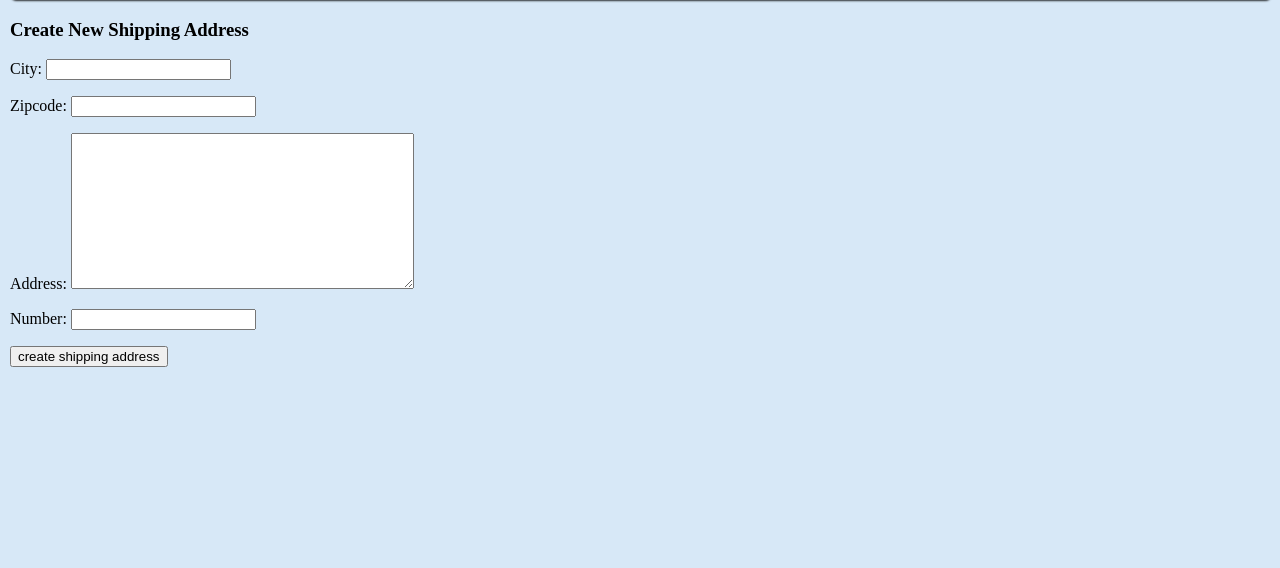
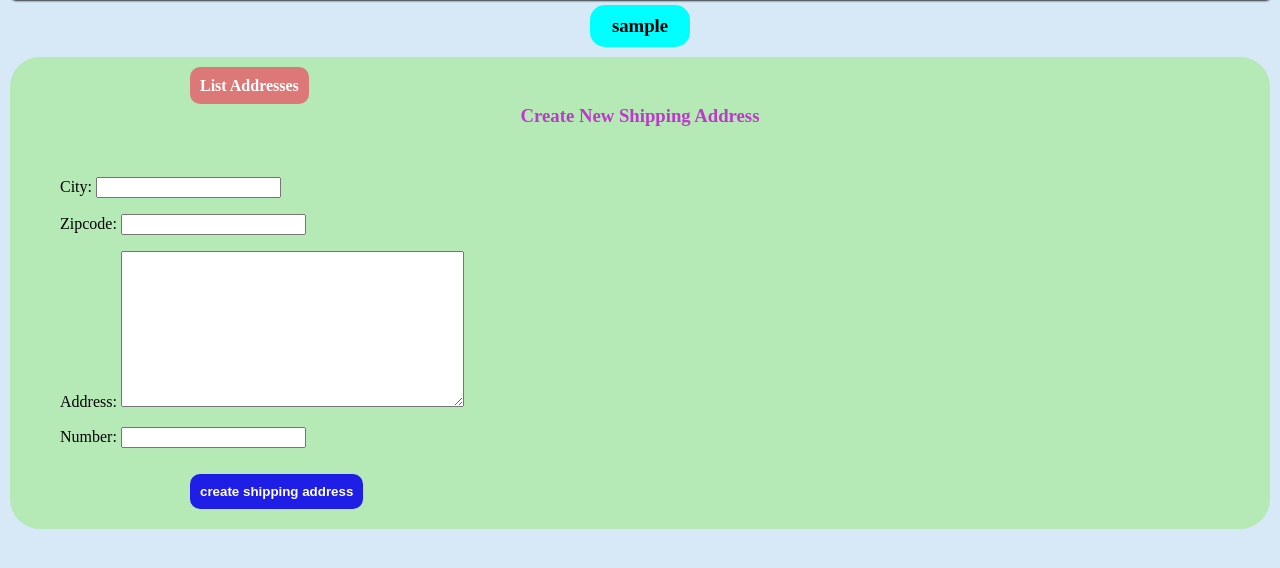
Before and after one commit to Ali-Hoseini3731/my_academy, a Django app: page /shipping/create in a window 1280 px wide. Shown: the part 20-588 px from the top of the page. Run offline with Django 3.2, Linux system fonts and the light colour scheme; the visitor is signed in with stand-in values (Sample User, id 1); data that the repository does not hold is empty; parts of the project's set-up code (start-up, migrations or seed data) failed here and were passed over.

Commit message:
add list.html and create.html to shipping app

```diff
--- /dev/null
+++ b/shipping/static/shipping/css/style.css
@@ -0,0 +1,56 @@
+.my_btn {
+    border-style: none;
+    padding: 10px;
+    border-radius: 10px;
+    margin-top: 10px;
+    margin-left: 130px;
+    color: #fff;
+    font-weight: bold;
+    cursor: pointer;
+    text-decoration: none;
+}
+.btn_blue{
+       background: #1e1ee7;
+}
+.btn-warning{
+    background-color: #dc7878;
+}
+
+.new-address {
+    background-color: #b5e9b5;
+    padding: 20px 50px;
+    border-radius: 30px;
+    margin: 10px auto 40px auto;
+}
+
+.new-address h3 {
+    text-align: center;
+    color: #bf38cd;
+    margin-top: 10px;
+    margin-bottom: 50px;
+}
+
+
+
+.list-address {
+    background-color: #b5e9b5;
+    padding: 20px 50px;
+    border-radius: 30px;
+    margin: 10px auto 40px auto;
+}
+
+.list-address h3 {
+    text-align: center;
+    color: #bf38cd;
+    margin-top: 10px;
+    margin-bottom: 50px;
+}
+
+.list-address > table {
+    width: 100%;
+    text-align: center;
+    border: 1px solid #6b72dd;
+}
+.list-address > table tr{
+    border: 1px solid #6b72dd;
+}
--- a/shipping/views.py
+++ b/shipping/views.py
@@ -4,10 +4,16 @@ from django.shortcuts import render, redirect
 from django.views.decorators.http import require_http_methods
 
 from shipping.forms import ShippingAddressForm
+from shipping.models import ShippingAddress
 
-
+@login_required
 def list_address(request):
-    return HttpResponse("address list")
+    addresses = ShippingAddress.objects.filter(user=request.user)
+    return render(
+        request,
+        'shipping/list.html',
+        {"addresses": addresses}
+    )
 
 
 @login_required
--- a/templates/base.html
+++ b/templates/base.html
@@ -6,7 +6,7 @@
     <meta charset="UTF-8">
     <title>{% block title %} {% endblock %}</title>
     <link rel="stylesheet" href="{% static 'catalogue/css/style.css' %}"/>
-    {% block extra %}{% endblock %}
+    {% block css %}{% endblock %}
 </head>
 <body>
 
--- /dev/null
+++ b/templates/shipping/base_shipping.html
@@ -0,0 +1,15 @@
+{% extends "base.html" %}
+{% load static %}
+
+{% block css %}
+    <link rel="stylesheet" href="{% static 'shipping/css/style.css' %}">
+{% endblock %}
+
+{% block content %}
+
+    <h3 class="user">{{ request.user.username }}</h3>
+
+    {% block data %}
+    {% endblock %}
+
+{% endblock %}
--- a/templates/shipping/create.html
+++ b/templates/shipping/create.html
@@ -1,12 +1,15 @@
-{% extends "base.html" %}
+{% extends "shipping/base_shipping.html" %}
 
 {% block title %} Create New Address {% endblock %}
 
-{% block content %}
-    <h3>Create New Shipping Address</h3>
-    <form method="post" action="">
-        {% csrf_token %}
-        {{ form.as_p }}
-        <button type="submit">create shipping address</button>
-    </form>
+{% block data %}
+    <div class="new-address">
+        <a href="{% url 'list_address' %}" class="my_btn btn-warning"> List Addresses</a>
+        <h3>Create New Shipping Address</h3>
+        <form method="post" action="">
+            {% csrf_token %}
+            {{ form.as_p }}
+            <button type="submit" class="my_btn btn_blue">create shipping address</button>
+        </form>
+    </div>
 {% endblock %}
```
Also changed, not shown: templates/shipping/list.html (added, +35 -0 lines).
